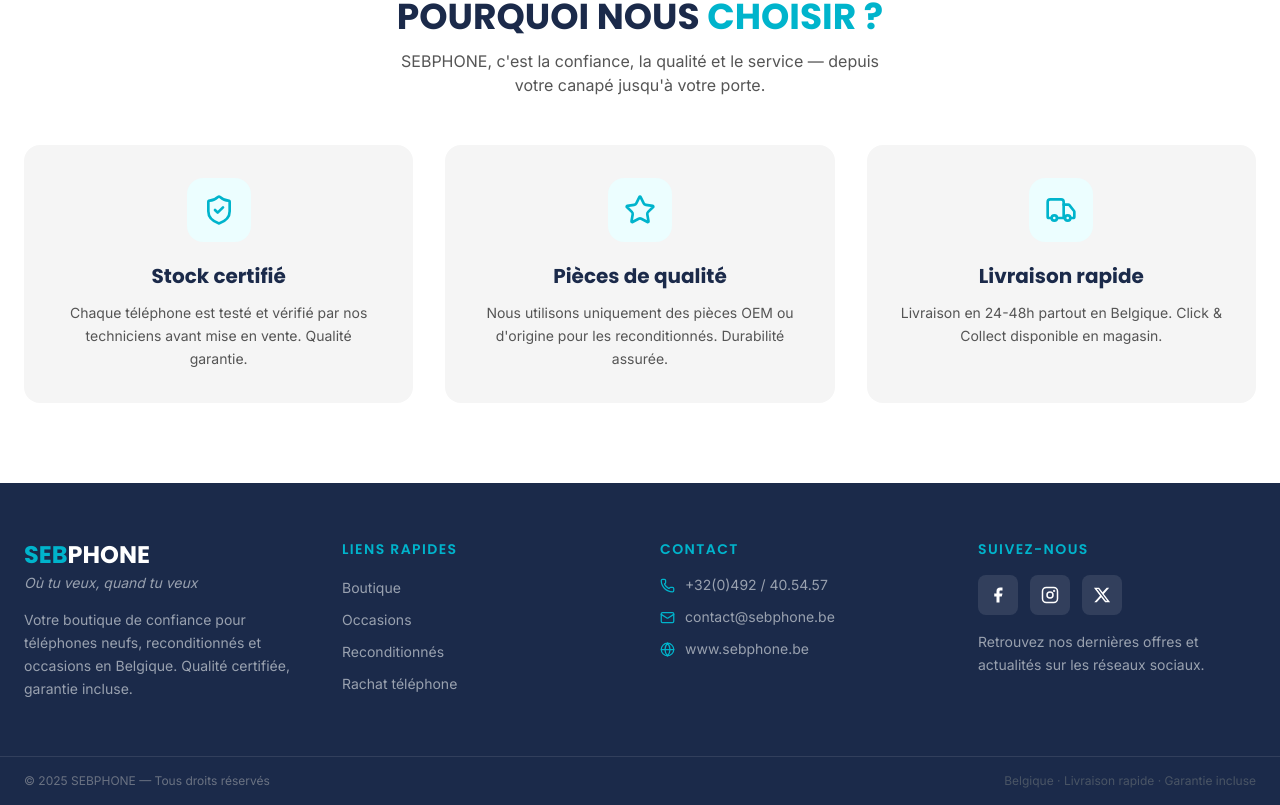
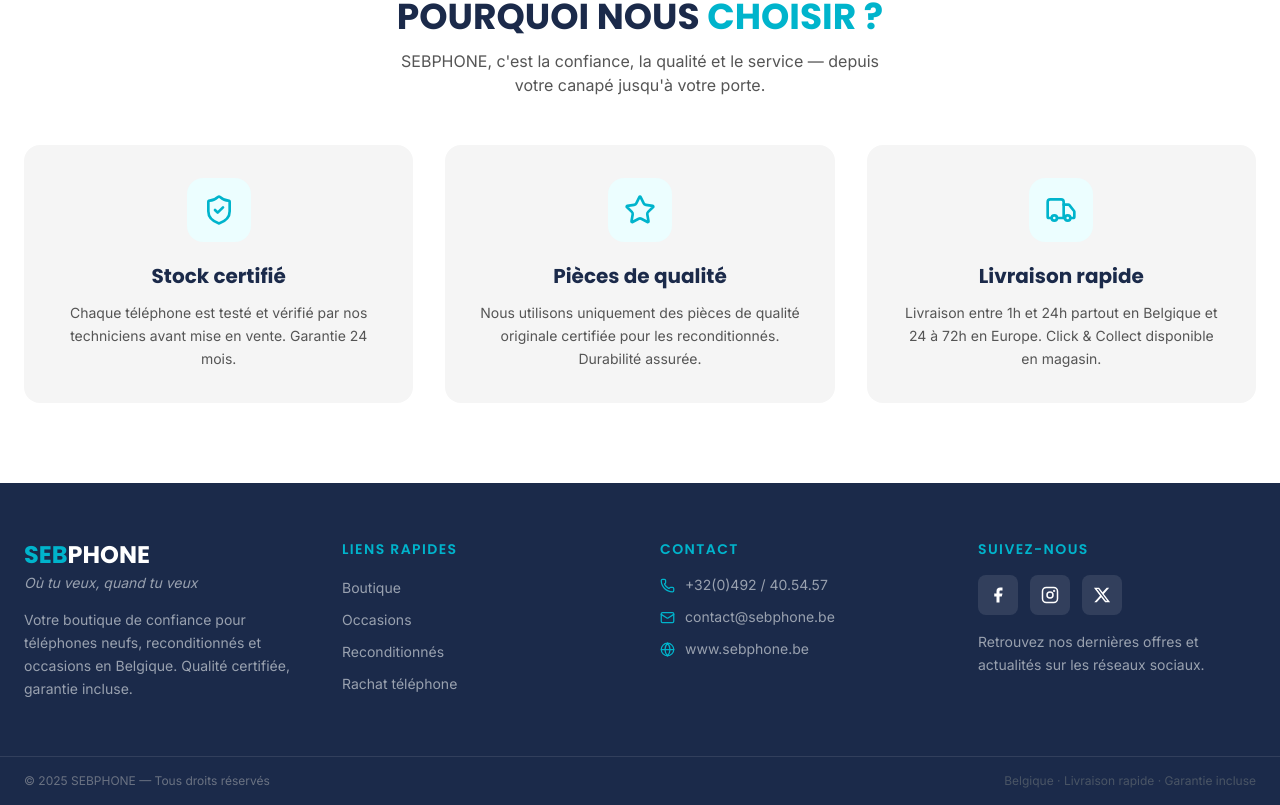
Before and after one commit to BBarry1080/sebphone, a React (Vite) app: page / in a window 1280 px wide. Shown: the part 2420-3225 px from the top of the page. Built offline with nearby package versions, Linux system fonts and the light colour scheme; no server answers; the database is empty.

Commit message:
Update Why Choose Us copy
Co-Authored-By: Claude Sonnet 4.6 <noreply@anthropic.com>

```diff
--- a/src/components/home/WhyUs.jsx
+++ b/src/components/home/WhyUs.jsx
@@ -5,17 +5,17 @@ const reasons = [
   {
     Icon: ShieldCheck,
     title: 'Stock certifié',
-    desc: 'Chaque téléphone est testé et vérifié par nos techniciens avant mise en vente. Qualité garantie.',
+    desc: 'Chaque téléphone est testé et vérifié par nos techniciens avant mise en vente. Garantie 24 mois.',
   },
   {
     Icon: Star,
     title: 'Pièces de qualité',
-    desc: 'Nous utilisons uniquement des pièces OEM ou d\'origine pour les reconditionnés. Durabilité assurée.',
+    desc: 'Nous utilisons uniquement des pièces de qualité originale certifiée pour les reconditionnés. Durabilité assurée.',
   },
   {
     Icon: Truck,
     title: 'Livraison rapide',
-    desc: 'Livraison en 24-48h partout en Belgique. Click & Collect disponible en magasin.',
+    desc: 'Livraison entre 1h et 24h partout en Belgique et 24 à 72h en Europe. Click & Collect disponible en magasin.',
   },
 ];
 
```
